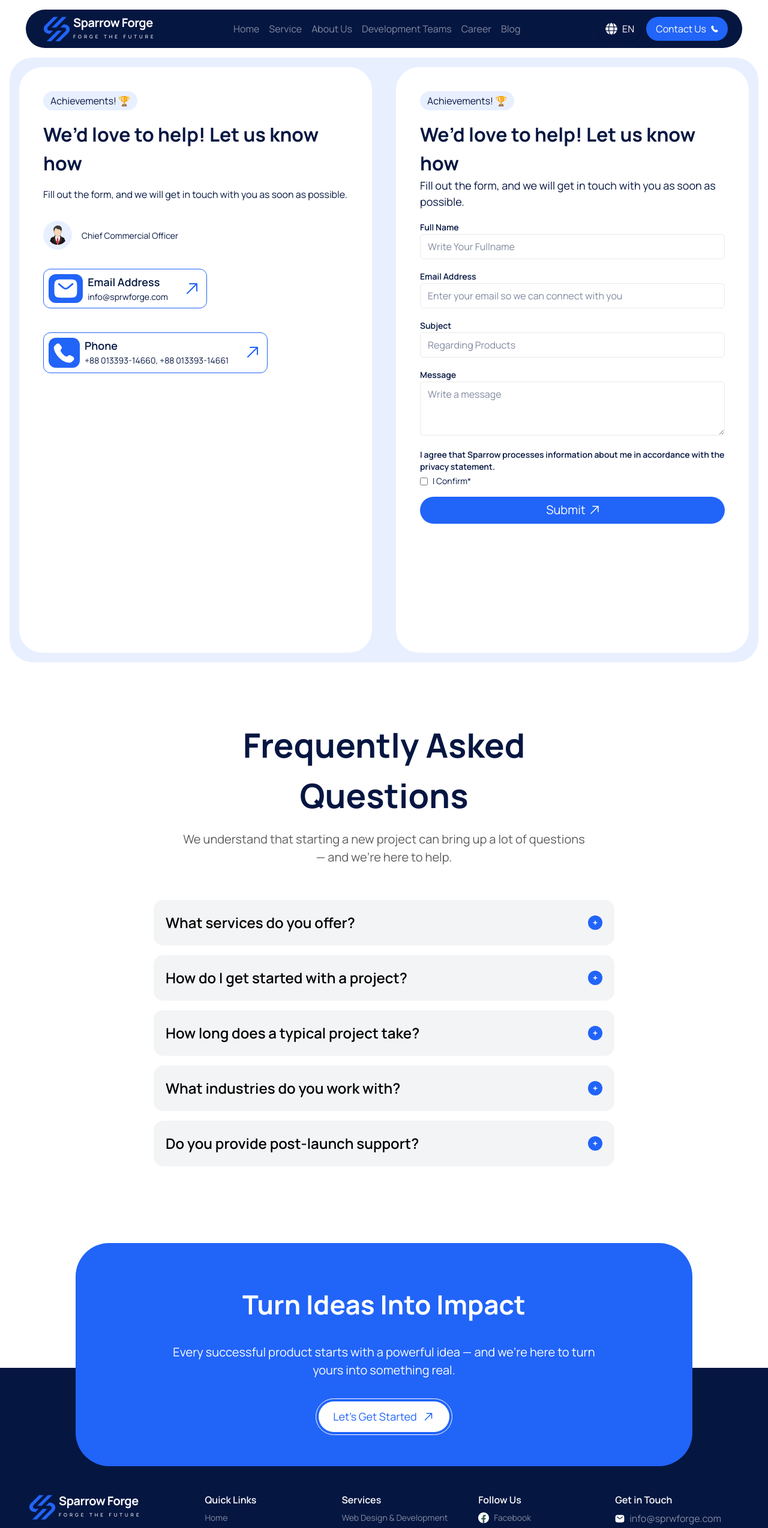
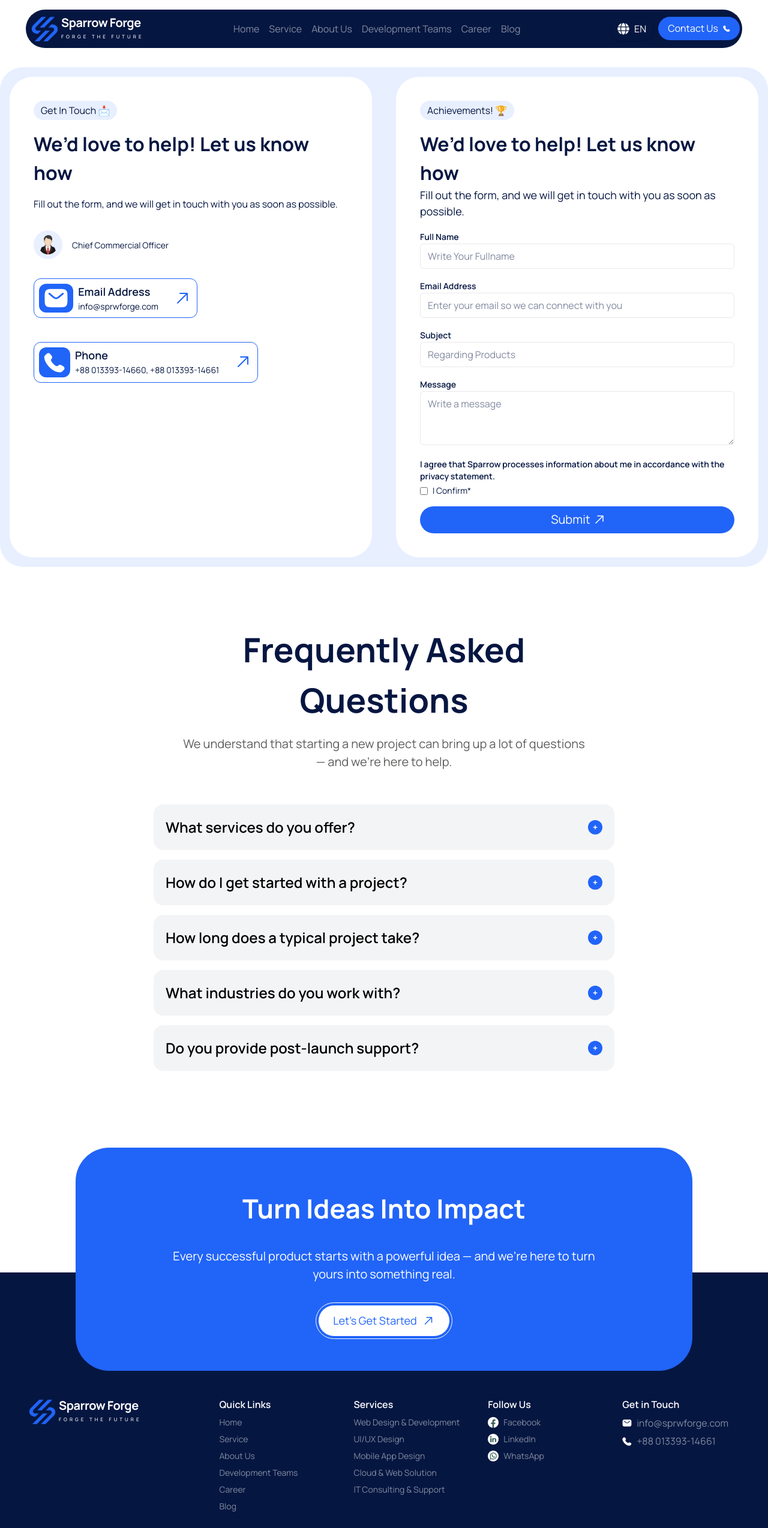
Before and after one commit to SparrowForge/sparrow-forge-website, a Next.js app: page /en/contact-us in a window 1280 px wide. Shown: the top 2547 px of the page at 60% size. Built offline with nearby package versions, Linux system fonts and the light colour scheme.

Commit message:
fix: contact us page responsive done

```diff
--- a/src/app/[locale]/(commonlayout)/ContactPage/ContactForm/ContactForm.jsx
+++ b/src/app/[locale]/(commonlayout)/ContactPage/ContactForm/ContactForm.jsx
@@ -64,7 +64,7 @@ const ContactForm = () => {
     };
 
     return (
-        <div className="bg-white px-4 py-10 md:p-10 rounded-[38px] md:h-[122vh] 2xl:h-screen">
+        <div className="bg-white px-4 py-10 md:p-10 rounded-[38px]">
             <ButtonTitle title={t(LOCALE_KEYS.BUTTON_TITLE)} />
             <h1 className="font-bold text-[32px] mt-4">
                 {t(LOCALE_KEYS.HEADING)}
--- a/src/app/[locale]/(commonlayout)/ContactPage/FrequentlyAQ/FrequentlyAQ.jsx
+++ b/src/app/[locale]/(commonlayout)/ContactPage/FrequentlyAQ/FrequentlyAQ.jsx
@@ -42,7 +42,7 @@ const FrequentlyAQ = () => {
             <Title
                 title={t(LOCALE_KEYS.FAQ.TITLE)}
                 subtitle={t(LOCALE_KEYS.FAQ.SUBTITLE)}
-                className="flex flex-col justify-center items-center gap-4 my-4 md:mx-64 text-center pb-10"
+                className="flex flex-col justify-center items-center gap-4 my-4 lg:mx-64 text-center pb-10"
             />
 
             {faqItems.map((item, index) => (
--- a/src/app/[locale]/(commonlayout)/ContactPage/GetInTouchContact/GetInTouchContact.jsx
+++ b/src/app/[locale]/(commonlayout)/ContactPage/GetInTouchContact/GetInTouchContact.jsx
@@ -9,8 +9,8 @@ const GetInTouchContact = () => {
  const { t } = useLocalization();
 
   return (
-    <div className="bg-white text-deepblue px-4 py-10 md:p-10 flex flex-col justify-start items-start gap-4 rounded-[38px] md:h-[122vh] 2xl:h-screen">
-      <ButtonTitle title={t(LOCALE_KEYS.BUTTON_TITLE)} />
+    <div className="bg-white text-deepblue px-4 py-10 md:p-10 flex flex-col justify-start items-start gap-4 rounded-[38px] k-full">
+      <ButtonTitle title={t(LOCALE_KEYS.BUTTON_TITLE_GET)} />
 
       <h1 className="font-bold text-[32px]">{t(LOCALE_KEYS.HEADING)}</h1>
       <p className="text-[16px]">{t(LOCALE_KEYS.DESCRIPTION)}</p>
@@ -30,7 +30,7 @@ const GetInTouchContact = () => {
         </div>
       </div>
 
-      <div className="flex flex-col justify-between items-start gap-10">
+      <div className="flex flex-col justify-between items-start gap-10 ">
         {/* Email */}
         <div className="flex justify-center items-start gap-2 border border-lightblue p-2 rounded-xl">
           <div className="bg-lightblue rounded-xl p-2">
--- a/src/app/[locale]/(commonlayout)/HomePage/Banner/Banner.jsx
+++ b/src/app/[locale]/(commonlayout)/HomePage/Banner/Banner.jsx
@@ -11,7 +11,7 @@ const Banner = () => {
                 backgroundPosition: "center",
             }} >
 
-            <div className='lg:w-[1194px] md:mx-auto '>
+            <div className='w-full lg:w-[1194px] lg:mx-auto  '>
                 <Navbar/>
                 <div className='flex flex-col md:flex-row justify-between items-center gap-2'>
                     <HomeBannerAbove/>
--- a/src/app/[locale]/(commonlayout)/contact-us/page.js
+++ b/src/app/[locale]/(commonlayout)/contact-us/page.js
@@ -9,18 +9,13 @@ import FrequentlyAQ from '../ContactPage/FrequentlyAQ/FrequentlyAQ';
 const Contact = () => {
     return (
         <div>
-            <div className="bg-lightblue/10 text-deepblue p-4 flex flex-col md:flex-row justify-between items-center gap-2 md:gap-10 mx-4 rounded-[38px]">
-                <div className='w-full md:w-1/2'>
-                    <GetInTouchContact />
-                </div>
-                <div className='w-full md:w-1/2'>
-                    <ContactForm />
-                </div>
-
+           <div className="bg-lightblue/10 text-deepblue p-4 grid grid-cols-1 sm:grid-cols-1 md:grid-cols-2 items-stretch gap-4 lg:gap-10 rounded-[28px] md:rounded-[38px] mt-4 w-full">
+               <GetInTouchContact/>
+                <ContactForm />
             </div>
-            <FrequentlyAQ/>
-            <ScrollLanguage/>
-            <ScrollToTop/>
+            <FrequentlyAQ />
+            <ScrollLanguage />
+            <ScrollToTop />
         </div>
 
     );
--- a/src/app/[locale]/(commonlayout)/page.js
+++ b/src/app/[locale]/(commonlayout)/page.js
@@ -15,7 +15,7 @@ import ScrollToTop from "./shared/ScrollToTop";
 export default function HomePage() {
 
   return (
-    <div className="flex flex-col justify-center items-center w-full  min-h-screen font-manrope xl:mb-10 md:mx-10 ">
+    <div className="flex flex-col justify-center items-center w-full  min-h-screen font-manrope xl:mb-10 lg:mx-10 ">
       <Banner />
       <TransformIdeas />
       <TrustedBy />
--- a/src/app/[locale]/(commonlayout)/shared/Footer.jsx
+++ b/src/app/[locale]/(commonlayout)/shared/Footer.jsx
@@ -62,16 +62,18 @@ const Footer = () => {
     <FooterAboveCard />
   </div>
 
-      <div className="w-full lg:w-[1194px] mx-auto">
+  <div className="w-full lg:w-[1194px] lg:mx-auto">
     {/* Footer Main */}
-        <div className="mx-10 md:mx-0 flex flex-col md:flex-row justify-between items-center md:items-start text-center md:text-left">
+    <div className="mx-6 sm:mx-10 md:mx-0 flex flex-col md:flex-row justify-between items-center md:items-start text-center md:text-left gap-12 md:gap-8">
+
       {/* Logo */}
-          <div className="mb-10 md:w-1/4">
+      <div className="mb-10 md:w-1/4 flex justify-center md:justify-start">
         <SparrowLogo />
       </div>
 
       {/* Links */}
-          <div className="w-full md:w-3/4 grid grid-cols-1 md:grid-cols-4 gap-10 md:gap-4 text-center md:text-start">
+      <div className="w-full md:w-3/4 grid grid-cols-1 sm:grid-cols-3 lg:grid-cols-4 gap-8 sm:gap-10 md:gap-6 text-center md:text-start">
+
         {/* Quick Links */}
         <FooterColumn title={t(LOCALE_KEYS.QUICK_LINKS)}>
           {quickLinks.map(({ key, href }) => (
@@ -102,7 +104,7 @@ const Footer = () => {
                 href={href}
                 target="_blank"
                 rel="noopener noreferrer"
-                    className="flex items-center gap-2 hover:text-lightblue text-center"
+                className="flex items-center gap-2 justify-center md:justify-start hover:text-lightblue"
               >
                 <Image src={icon} alt={label} width={18} height={18} />
                 {label}
@@ -111,10 +113,14 @@ const Footer = () => {
           ))}
         </FooterColumn>
 
+        {/* Contact */}
         <FooterColumn title={t(LOCALE_KEYS.GET_IN_TOUCH)}>
           {contact.map(({ icon, text, href }) => (
             <li key={text}>
-                  <a href={href} className="flex  items-center gap-2 hover:text-lightblue transition text-center">
+              <a
+                href={href}
+                className="flex items-center gap-2 justify-center md:justify-start hover:text-lightblue transition"
+              >
                 <Image src={icon} alt={text} width={16} height={16} />
                 <span className="text-[16px]">{text}</span>
               </a>
@@ -122,27 +128,13 @@ const Footer = () => {
           ))}
         </FooterColumn>
       </div>
-
-          {/* Contact */}
-          {/* <div className="mt-10 md:mt-0 md:w-1/4">
-            <FooterColumn title={t(LOCALE_KEYS.GET_IN_TOUCH)}>
-              {contact.map(({ icon, text, href }) => (
-                <li key={text}>
-                  <a href={href} className="flex items-center gap-2 hover:text-lightblue transition">
-                    <Image src={icon} alt={text} width={16} height={16} />
-                    <span className="text-[16px]">{text}</span>
-                  </a>
-                </li>
-              ))}
-            </FooterColumn>
-          </div> */}
     </div>
 
     {/* Bottom Bar */}
     <div className="border-t border-white/10 mt-12 pt-6 text-sm text-white/50">
-          <div className="flex flex-col md:flex-row justify-between items-center md:items-start">
-            <p>{t(LOCALE_KEYS.COPYRIGHT)}</p>
-            <div className="flex gap-4 mt-2 md:mt-0">
+      <div className="flex flex-col sm:flex-row justify-between items-center gap-4">
+        <p className="text-center sm:text-left">{t(LOCALE_KEYS.COPYRIGHT)}</p>
+        <div className="flex gap-4">
           <Link href="#" className="hover:text-lightblue">
             {t(LOCALE_KEYS.PRIVACY_POLICY)}
           </Link>
@@ -154,6 +146,7 @@ const Footer = () => {
     </div>
   </div>
 </footer>
+
   );
 };
 
--- a/src/app/[locale]/(commonlayout)/shared/Navbar2.jsx
+++ b/src/app/[locale]/(commonlayout)/shared/Navbar2.jsx
@@ -25,11 +25,11 @@ const Navbar2 = () => {
 
   return (
     <>
-      <div className="relative bg-deepblue font-manrope flex items-center justify-between mb-4 md:my-4 h-[64px] md:rounded-full p-6 w-full lg:w-[1194px] mx-auto">
+      <div className="relative bg-deepblue font-manrope flex items-center justify-between  lg:my-4 h-[64px] lg:rounded-full py-6 px-2 lg:px-1 w-full lg:w-[1194px] lg:mx-auto ">
         <SparrowLogo />
 
         {/* Desktop Menu */}
-        <ul className="hidden md:flex justify-center items-center gap-4 text-[16px] text-white/50 line-clamp-1">
+        <ul className="hidden md:flex justify-center items-center gap-2 lg:gap-4 text-[12px] lg:text-[16px] text-white/50 line-clamp-1">
           {menuItems.map((item) => (
             <li key={item.name}>
               <a href={item.href} className="hover:text-lightblue transition">
@@ -37,20 +37,18 @@ const Navbar2 = () => {
               </a>
             </li>
           ))}
+        </ul>
 
-        </ul>
-        <div className='hidden md:flex gap-2'>
+        <div className='hidden md:flex lg:gap-2'>
           <LanguageButton />
           <Link href="contact-us">
-            <button className="hidden md:flex items-center gap-2 px-4 py-2 bg-lightblue text-white text-[16px] rounded-full hover:bg-lightblue-50 transition">
+            <button className="hidden md:flex items-center gap-2 px-4 py-2 bg-lightblue text-white text-sm lg:text-[16px] rounded-full hover:bg-lightblue-50 transition">
               {t(LOCALE_KEYS.CONTACT_US)}{" "}
               <Image src="/shared/Vector.svg" alt="Phone" width={12} height={12} />
             </button>
           </Link>
         </div>
 
-
-        {/* Mobile Menu Button */}
         {/* Mobile Menu Button */}
         <div className="flex justify-center items-center md:hidden gap-0">
           <LanguageButton />
--- a/src/app/[locale]/(commonlayout)/shared/Title.jsx
+++ b/src/app/[locale]/(commonlayout)/shared/Title.jsx
@@ -3,7 +3,7 @@ import React from 'react';
 const Title = ({ title, subtitle, className = '' }) => {
     return (
         <div className={` ${className}`}>
-            <h1 className='text-[24px] md:text-[56px] font-bold text-deepblue'>{title}</h1>
+            <h1 className='text-[24px] md:text-[40px] lg:text-[56px] font-bold text-deepblue'>{title}</h1>
             <p className='text-[14px] md:text-[20px] text-navtext  '>{subtitle}</p>
         </div>
     );
--- a/src/constants/localizationKeys.js
+++ b/src/constants/localizationKeys.js
@@ -222,7 +222,7 @@ export const LOCALE_KEYS = {
   },
   RATING_STAR: "CLIENTS_RATING_STAR",
   COMPLETE_SUPPORT_TITLE: "COMPLETE_SUPPORT_TITLE",
-  BUTTON_TITLE: "button_title",
+  BUTTON_TITLE_GET: "button_title",
   HEADING: "heading",
   DESCRIPTION: "description",
   ROLE: "role",
```
Also changed, not shown: src/app/[locale]/(commonlayout)/shared/Navbar.jsx (+4 -7 lines). Lines whose indentation alone changed are shown as unchanged.
